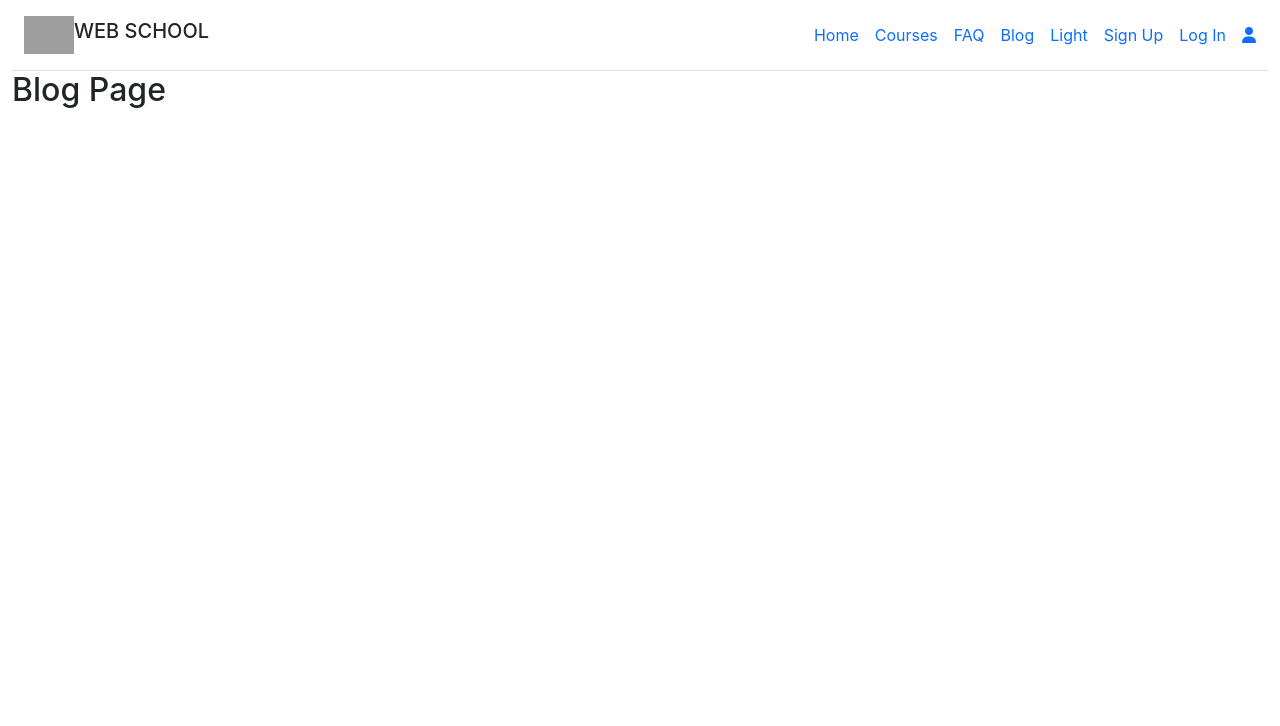
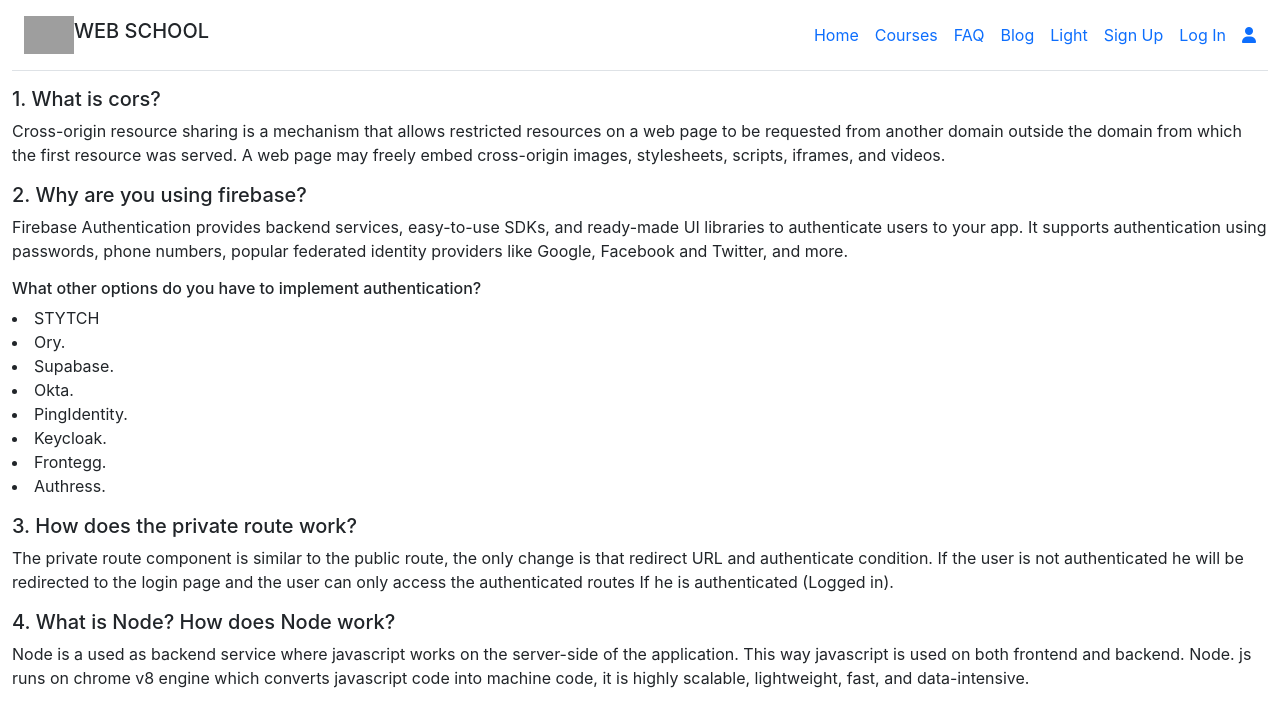
Before and after one commit to rana-web-dev/Web-Schools, a React (Create React App) app: page /blog in a window 1280 px wide. Shown: the top 726 px of the page. Built offline with nearby package versions, Linux system fonts and the light colour scheme; grey boxes are pictures that could not be loaded.

Commit message:
add blog page data

```diff
--- /dev/null
+++ b/src/components/PageNotFound.js
@@ -0,0 +1,11 @@
+import React from 'react';
+
+const PageNotFound = () => {
+    return (
+        <div className='mt-5'>
+            <h2 className='text-center'>Page Not Found</h2>
+        </div>
+    );
+};
+
+export default PageNotFound;
--- a/src/components/blog/Blog.js
+++ b/src/components/blog/Blog.js
@@ -2,8 +2,37 @@
 
 const Blog = () => {
     return (
-        <div>
-            <h2>Blog Page</h2>
+        <div className='mt-10'>
+            <div className='my-3'>
+                <h5>1. What is cors?</h5>
+                <p>Cross-origin resource sharing is a mechanism that allows restricted resources on a web page to be requested from another domain outside the domain from which the first resource was served. A web page may freely embed cross-origin images, stylesheets, scripts, iframes, and videos.</p>
+            </div>
+
+            <div className='my-3'>
+                <h5>2. Why are you using firebase?</h5>
+                <p>Firebase Authentication provides backend services, easy-to-use SDKs, and ready-made UI libraries to authenticate users to your app. It supports authentication using passwords, phone numbers, popular federated identity providers like Google, Facebook and Twitter, and more.</p>
+                <h6>What other options do you have to implement authentication?</h6>
+                <li>STYTCH</li>
+                <li>Ory.</li>
+                <li>Supabase.</li>
+                <li>Okta.</li>
+                <li>PingIdentity.</li>
+                <li>Keycloak.</li>
+                <li>Frontegg.</li>
+                <li>Authress.</li>
+            </div>
+
+            <div className='my-3'>
+                <h5>3. How does the private route work?</h5>
+                <p>The private route component is similar to the public route, the only change is that redirect URL and authenticate condition. If the user is not authenticated he will be redirected to the login page and the user can only access the authenticated routes If he is authenticated (Logged in).</p>
+            </div>
+
+            <div className='my-3'>
+            <h5>4. What is Node? How does Node work?</h5>
+                <p>Node is a used as backend service where javascript works on the server-side of the application. This way javascript is used on both frontend and backend. Node. js runs on chrome v8 engine which converts javascript code into machine code, it is highly scalable, lightweight, fast, and data-intensive.</p>
+            </div>
+
+
         </div>
     );
 };
--- a/src/components/coursePage/Angular.js
+++ b/src/components/coursePage/Angular.js
@@ -1,5 +1,6 @@
 import React from 'react';
 import { Link, useLoaderData } from 'react-router-dom';
+
 
 const Angular = () => {
     const data = useLoaderData();
@@ -9,16 +10,16 @@
 
     return (
         <div className='d-flex mt-3'>
-            <div className='aside border-end px-3' style={{height: 1000}}>
+            <div className='aside border-end px-3' style={{ height: 1000 }}>
                 {
                     angular.map(angular =>
-                    <li className='list-unstyled py-1'>
-                        <Link className='text-decoration-none' key={angular.id} to={`${angular.id}`}>{angular.name}</Link>
-                    </li>)
+                        <li className='list-unstyled py-1'>
+                            <Link className='text-decoration-none' key={angular.id} to={`${angular.id}`}>{angular.name}</Link>
+                        </li>)
                 }
             </div>
             <div className='content px-3'>
-                <p>Content</p>
+
             </div>
         </div>
     );
--- a/src/components/coursePage/Html.js
+++ b/src/components/coursePage/Html.js
@@ -1,5 +1,7 @@
 import React from 'react';
 import { Link, useLoaderData } from 'react-router-dom';
+import { Routes, Route } from 'react-router-dom';
+import HtmlIntro from './contents/HtmlIntro';
 
 const Html = () => {
 
@@ -18,7 +20,10 @@
                 }
             </div>
             <div className='content px-3'>
-                <p>Content</p>
+                <Routes>
+                    <Route path={`${html.id}`} element={<HtmlIntro></HtmlIntro>}></Route>
+
+                </Routes>
             </div>
         </div>
     );
--- a/src/components/logIn/LogIn.js
+++ b/src/components/logIn/LogIn.js
@@ -2,7 +2,7 @@
 import { Link } from 'react-router-dom';
 import { getAuth, GoogleAuthProvider, signInWithPopup, GithubAuthProvider } from "firebase/auth";
 import app from '../../firebase/Firebase';
-import { initializeApp } from "firebase/app";
+
 
 
 const auth = getAuth(app);
--- a/src/components/nav/Nav.js
+++ b/src/components/nav/Nav.js
@@ -1,28 +1,33 @@
 import React, { useState } from 'react';
 import { Link } from "react-router-dom";
+import './nav.css';
 
 
 const Nav = () => {
 
     const [open, setOpen] = useState(false);
 
+
+
     return (
         <nav className="navbar navbar-expand-sm navbar-dark py-3 border-bottom">
             <div className="container-fluid d-flex justify-content-between">
-                <div className='d-flex align-items-center'>
-                    <img src='https://images.assetsdelivery.com/compings_v2/wikagraphic/wikagraphic2010/wikagraphic201024795.jpg' alt="Logo" style={{width:50}}/>
+                <div className='d-flex align-items-center justify-content-between w100'>
+                    <div className='d-flex justify-content-center align-items-center'>
+                        <img src='https://images.assetsdelivery.com/compings_v2/wikagraphic/wikagraphic2010/wikagraphic201024795.jpg' alt="Logo" style={{ width: 50 }} />
                         <h5>WEB SCHOOL</h5>
+                    </div>
                 </div>
-                <div>
+                <div className='nav-link'>
                     <Link to='/home' className='me-3 text-decoration-none'>Home</Link>
                     <Link to='/courses' className='me-3 text-decoration-none'>Courses</Link>
                     <Link to='/faq' className='me-3 text-decoration-none'>FAQ</Link>
                     <Link to='/blog' className='me-3 text-decoration-none'>Blog</Link>
 
                     {
-                    open ?
-                    <Link to='' className='me-3 text-decoration-none' onClick={() => setOpen(!open)}>Dark</Link>
-                    : <Link to='' className='me-3 text-decoration-none' onClick={() => setOpen(!open)}>Light</Link>
+                        open ?
+                            <Link to='' className='me-3 text-decoration-none' onClick={() => setOpen(!open)}>Dark</Link>
+                            : <Link to='' className='me-3 text-decoration-none' onClick={() => setOpen(!open)}>Light</Link>
                     }
 
                     <Link to='/signup' className='me-3 text-decoration-none'>Sign Up</Link>
```
Also changed, not shown: src/App.js (+10 -1 lines), src/components/logIn/login.css (added), src/components/nav/nav.css (added).
